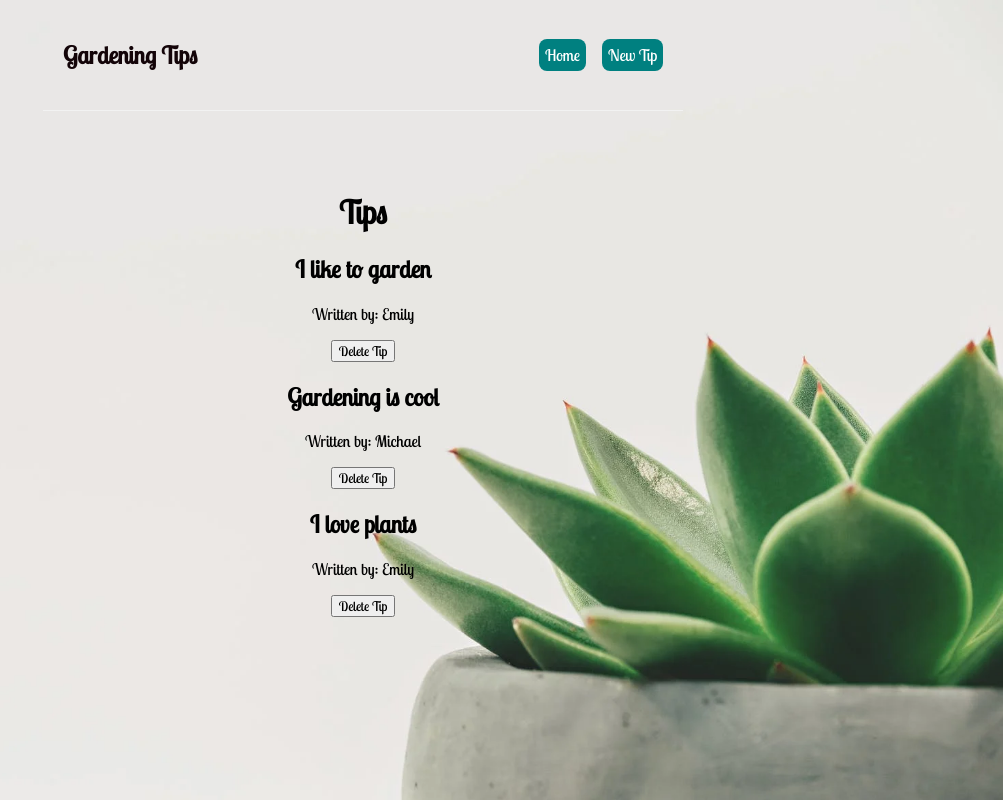
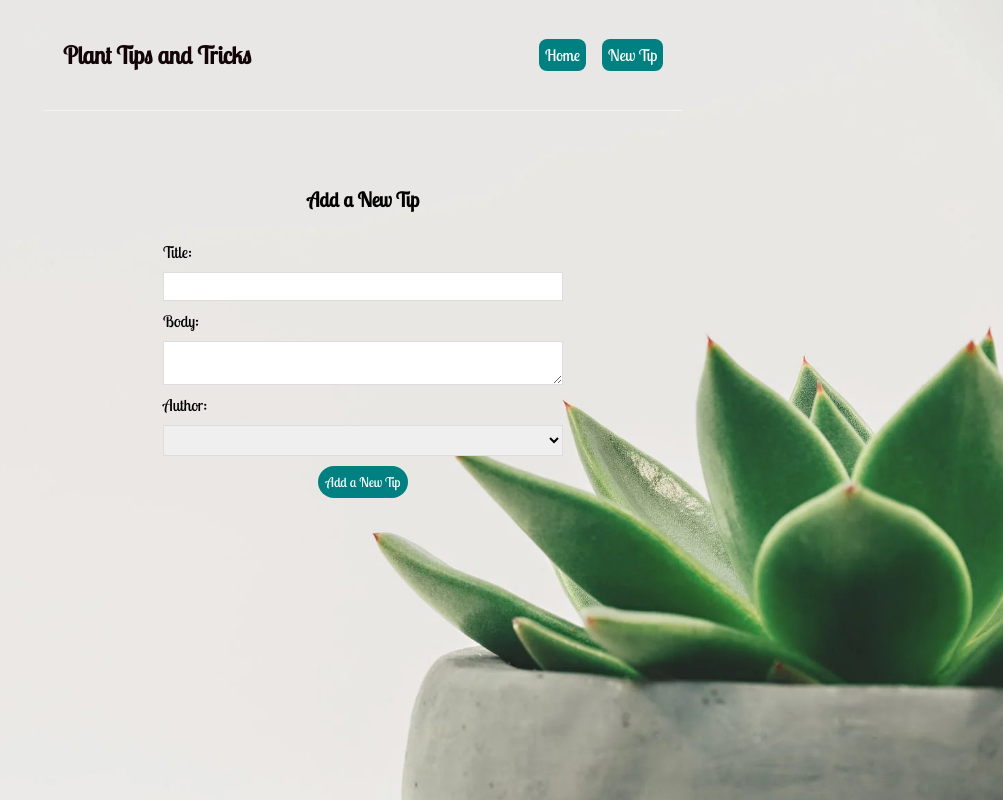
Before and after one commit to eweagraff/React-Blog, a React (Create React App) app: page /create in a window 1280 px wide. Shown: the whole page, without its empty margins (277-1280 px from the left). Built offline with nearby package versions, Linux system fonts and the light colour scheme.

Commit message:
added a new tip page,updated routes

```diff
--- a/data/db.json
+++ b/data/db.json
@@ -0,0 +1,16 @@
+{
+    "blogs": [
+        {
+            "title": "Shop your neighborhood’s streets",
+            "body": "Rachana Pathak, who lives in a Brooklyn apartment with over 300 plants, says one of her favorite “hacks” is simply looking out for street finds in her neighborhood. “People discard perfectly usable things all the time. I’ve found vintage terra cotta pots, plant stands, ceramics, and more. It’s the best way to recycle. I propagate a lot and it’s always nicer when I give a friend a plant in a recycled pot.",
+            "author": "Rachana Pathak",
+            "id": 1
+        },
+        {
+            "title": "Choose the right soil.",
+            "body": "Gabriel and Victor, who take care of plants in their Buenos Aires home and at Planta, their plant and housewares shop,  explain that one of the first things to remember is to plant your new plant baby into the substrate/soil that it requires. “This way we strengthen their roots and avoid pests and diseases,” they explain. And when it comes to strengthening your plants, don’t necessarily go straight to fertilizers you buy. “Instead, try some homemade recipes like banana-peel tea, which can be effective and have no side effects",
+            "author": "Gabriel and Victor",
+            "id": 2
+        }
+    ]
+}
--- a/package.json
+++ b/package.json
@@ -9,6 +9,7 @@
     "json-server": "^0.17.0",
     "react": "^17.0.2",
     "react-dom": "^17.0.2",
+    "react-router-dom": "^6.3.0",
     "react-scripts": "5.0.0",
     "web-vitals": "^2.1.4"
   },
--- a/src/App.js
+++ b/src/App.js
@@ -1,15 +1,24 @@
 import Navbar from './Navbar'
 import Home from './Home'
+import Create from './Create'
 import './index.css';
+import  {BrowserRouter as Router, Route, Routes} from 'react-router-dom'
+import BlogDetails from './BlogDetails';
 
 function App() {
   return (
+    <Router>
     <div className="App">
       <Navbar/>
      <div className="content">
-       <Home/>
+       <Routes>
+         <Route exact path = "/" element ={<Home/>}/>
+         <Route exact path ="/create" element ={<Create/>}/>
+         <Route exact path ="/blogs/:id" element={<BlogDetails/>}/>
+        </Routes>
      </div>
     </div>
+    </Router>
   );
 }
 
--- /dev/null
+++ b/src/BlogDetails.js
@@ -0,0 +1,22 @@
+import { useParams } from "react-router-dom";
+import useFetch from "./useFetch";
+
+const BlogDetails = () => {
+    const {id} = useParams()
+    const {data: blog, error} = useFetch('http://localhost:8000/blogs/' + id)
+    return (
+        <div className="blog-details">
+            {error && <div> {error}</div>}
+            {blog && (
+                <article>
+                <h2>{blog.title}</h2>
+                <p>Written by {blog.author}</p>
+                <p>{blog.body}</p>
+
+                </article>
+            )}
+        </div>
+    );
+}
+
+export default BlogDetails;
--- a/src/Bloglist.js
+++ b/src/Bloglist.js
@@ -1,8 +1,9 @@
+import { Link } from "react-router-dom";
+
 const Bloglist = (props) => {
     const blogs = props.blogs;
     const title = props.title;
 
-    const handleDelete = props.handleDelete;
 
 
     return (
@@ -10,9 +11,11 @@ const Bloglist = (props) => {
             <h1>{title}</h1>
              {blogs.map((blog) => (
                 <div className="blog-preview" key={blog.id}>
-                <h2>{blog.body} </h2>
+            <Link to={`/blogs/${blog.id}`}>
+                <h2>{blog.title}</h2>
                 <p>Written by: {blog.author} </p>
-                <button className="button" onClick={() => handleDelete(blog.id)}>Delete Tip</button>
+                </Link>
+
 
 
                 </div>
--- /dev/null
+++ b/src/Create.js
@@ -0,0 +1,24 @@
+const Newtip = () => {
+    return (
+       <div className="create">
+           <h2>Add a New Tip</h2>
+           <form>
+               <label>Title:</label>
+               <input
+               type ="text"
+               required/>
+               <label>Body:</label>
+               <textarea required
+               ></textarea>
+               <label>Author:</label>
+               <select>
+                   <option value=""></option>
+                   <option value=""></option>
+               </select>
+               <button>Add a New Tip</button>
+           </form>
+       </div>
+    );
+}
+
+export default Newtip;
--- a/src/Home.js
+++ b/src/Home.js
@@ -1,34 +1,23 @@
-import { useState, useEffect } from "react"
 import Bloglist from './Bloglist'
+import useFetch from './useFetch'
+
 
 const Home = () => {
-const title = "Tips"
-
-const [blogs, setBlogs] = useState([
-    {title: 'Keeping rattlesnake plant shaded', body:"I like to garden", author: "Emily", id: 1},
-    {title: 'Gardening 101', body:"Gardening is cool", author: "Michael", id: 2},
-    {title: 'Gardening 101', body:"I love plants", author: "Emily", id: 3},
+const {data: blogs, error} = useFetch('http://localhost:8000/blogs')
 
 
 
-]);
 
-const handleDelete = (id) => {
-    const newBlogs = blogs.filter(blog => blog.id !== id);
-    setBlogs(newBlogs)
-}
-
-useEffect(() => {
-console.log("use effect ran")
-})
 
 
 return (
 
         <div className="home">
-           <Bloglist blogs={blogs} title={title}  handleDelete={handleDelete}/>
+            {error && <div> {error}</div>}
+           {blogs && <Bloglist blogs={blogs} title="Current Tips"/>}
+           <iframe width ="420" height ="315"title ="video"src="https://www.youtube.com/embed/MBkYD2HLy34"></iframe>
+        </div>
 
-        </div>
     )};
 
 
--- a/src/Navbar.js
+++ b/src/Navbar.js
@@ -1,18 +1,20 @@
+import {Link} from 'react-router-dom'
+
 const Navbar = () => {
     return (
         <nav className="navbar">
-            <h1>Gardening Tips </h1>
+            <h1>Plant Tips and Tricks </h1>
             <div className="links">
-                <a href="/" style={{
+                <Link to="/" style={{
                     color: "white",
                     backgroundColor: "teal",
                     borderRadius: "8px"
-                }}>Home</a>
-                <a href="/create" style={{
+                }}>Home</Link>
+                <Link to="/create" style={{
                     color: "white",
                     backgroundColor: "teal",
                     borderRadius: "8px"
-                }}>New Tip</a>
+                }}>New Tip</Link>
             </div>
         </nav>
     );
--- a/src/index.css
+++ b/src/index.css
@@ -44,3 +44,38 @@ body {
   margin: 40px auto;
   padding: 20px;
 }
+
+/* create new blog form */
+.create {
+  max-width: 400px;
+  margin: 0 auto;
+  text-align: center;
+}
+.create label {
+  text-align: left;
+  display: block;
+}
+.create h2 {
+  font-size: 20px;
+  color: black;
+  margin-bottom: 30px;
+}
+.create input, .create textarea, .create select {
+  width: 100%;
+  padding: 6px 10px;
+  margin: 10px 0;
+  border: 1px solid #ddd;
+  box-sizing: border-box;
+  display: block;
+}
+.create button {
+  background: black;
+  color: #fff;
+  border: 0;
+  padding: 8px;
+  border-radius: 45px;
+  cursor: pointer;
+  font-family: 'Lobster Two', cursive;
+  background-color: teal;
+
+}
--- /dev/null
+++ b/src/useFetch.js
@@ -0,0 +1,33 @@
+import { useState, useEffect } from "react"
+
+const useFetch = (url) => {
+const [data, setData] = useState(null)
+const [error, setError] = useState(null)
+
+useEffect(() => {
+            fetch(url)
+                .then(res => {
+                    if(!res.ok){
+                        throw Error ('could not fetch data')
+                    }
+                return res.json()
+                })
+                .then(data => {
+                setData(data)
+                setError(null)
+            })
+            .catch(err => {
+               setError(err.message);
+            })
+        },[url])
+
+
+
+
+     return {data, error};
+
+        }
+
+
+
+export default useFetch;
```
Also changed, not shown: src/images/background-photo.jpeg (deleted), 1 other file (tests, documents, lock files or other folders).
